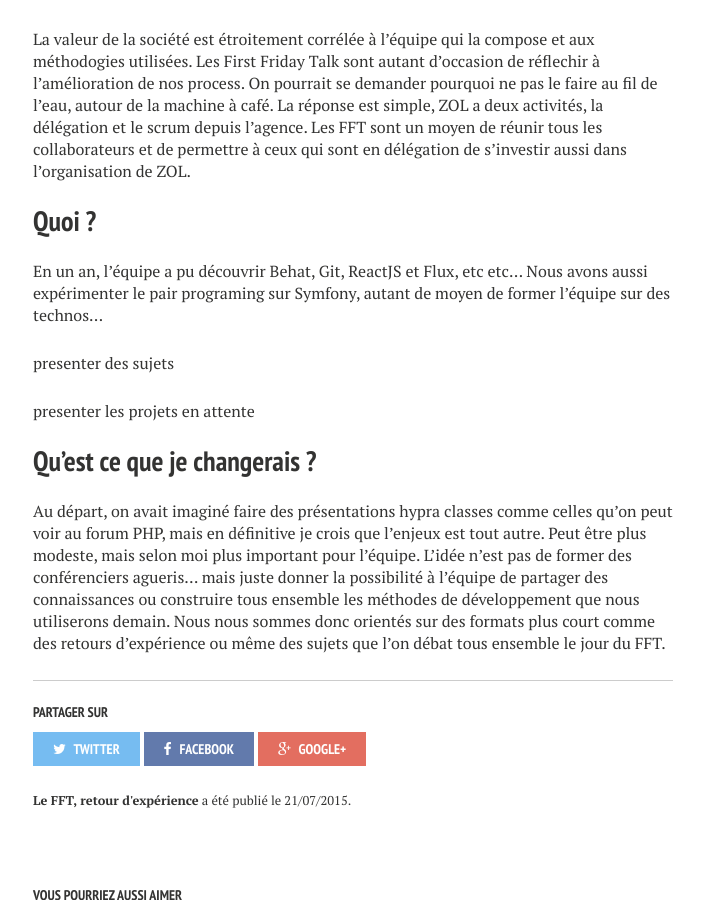
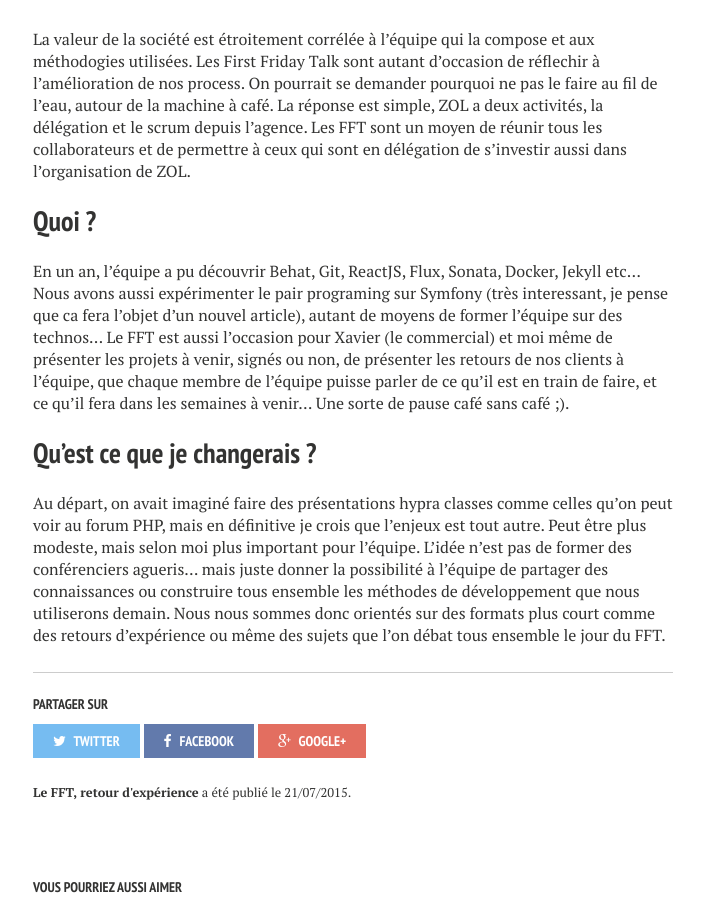
Before and after one commit to zolweb/zolweb.github.io, a Jekyll site: the page built from _posts/2015-07-21-first-friday-talk-formation-continue-chez-zol.md, in a window 1280 px wide and 900 px high, scrolled down 1435 px. Shown: the whole window, without its empty margins (287-991 px from the left). Built offline with Jekyll 4.4.1, drawn with Linux system fonts in a browser that asks for light colours; nearby versions of some CDN libraries; comment, search, counter and statistics services are not loaded.

Commit message:
Ajout des headers

```diff
--- a/_posts/2015-07-21-first-friday-talk-formation-continue-chez-zol.md
+++ b/_posts/2015-07-21-first-friday-talk-formation-continue-chez-zol.md
@@ -6,7 +6,7 @@
 tags: [fft, formation, équipe]
 comments: true
 image:
-  feature: headers/proxifier-vagrant-docker-sur-une-meme-machine.jpg
+  feature: headers/fft.jpg
 ---
 
 ZOL organise depuis un an maintenant le premier vendredi de chaque mois un meeting réunissant toute l'équipe de ZOL pour discuter, échanger autour de sujets techniques ou non.
@@ -33,11 +33,8 @@
 
 ## Quoi ?
 
-En un an, l'équipe a pu découvrir Behat, Git, ReactJS et Flux, etc etc... Nous avons aussi expérimenter le pair programing sur Symfony, autant de moyen de former l'équipe sur des technos...
-
-presenter des sujets
-
-presenter les projets en attente
+En un an, l'équipe a pu découvrir Behat, Git, ReactJS, Flux, Sonata, Docker, Jekyll etc... Nous avons aussi expérimenter le pair programing sur Symfony (très interessant, je pense que ca fera l'objet d'un nouvel article), autant de moyens de former l'équipe sur des technos...
+Le FFT est aussi l'occasion pour Xavier (le commercial) et moi même de présenter les projets à venir, signés ou non, de présenter les retours de nos clients à l'équipe, que chaque membre de l'équipe puisse parler de ce qu'il est en train de faire, et ce qu'il fera dans les semaines à venir... Une sorte de pause café sans café ;).
 
 
 ## Qu'est ce que je changerais ?
```
Also changed, not shown: images/headers/docker.jpg (added), images/headers/fft.jpg (added).
